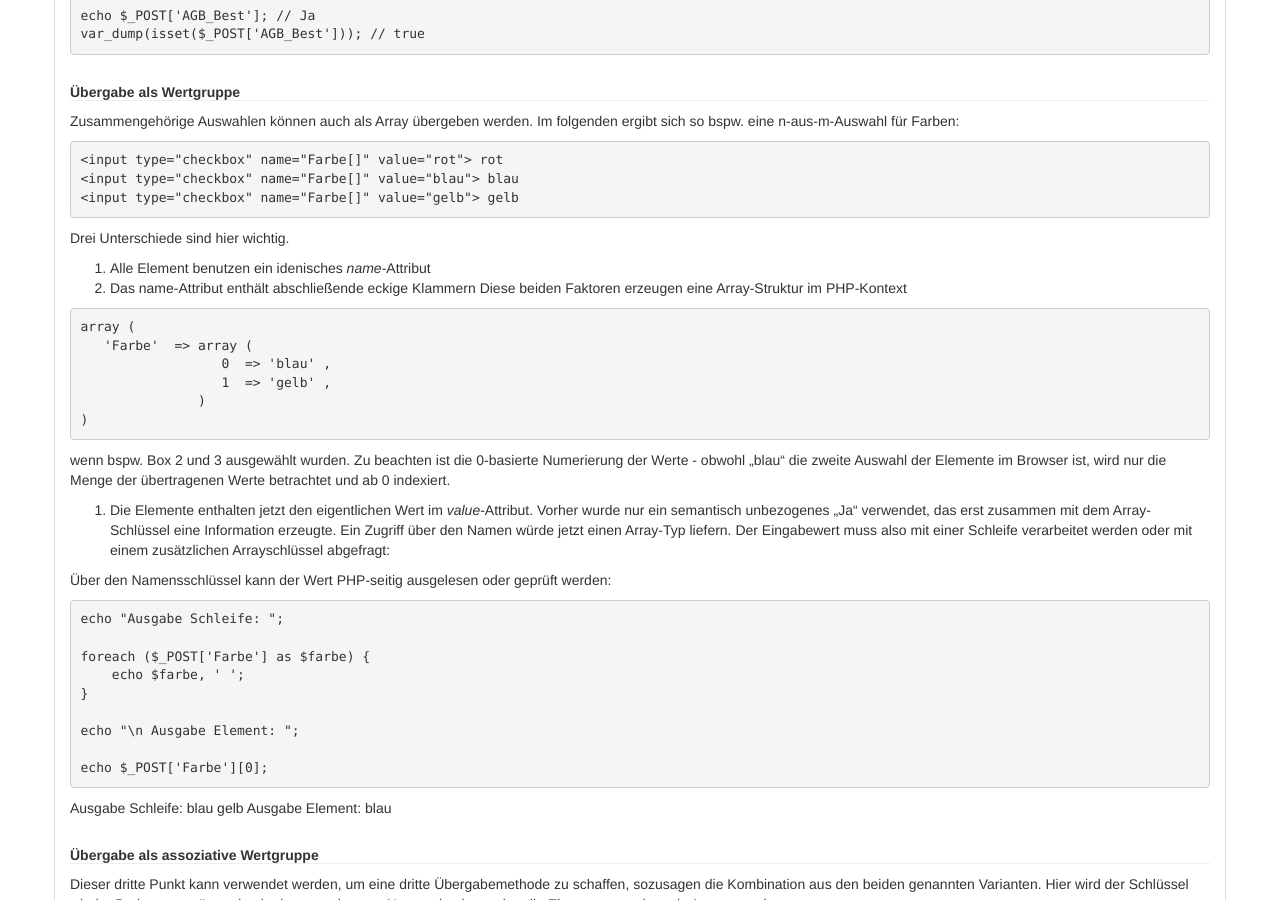
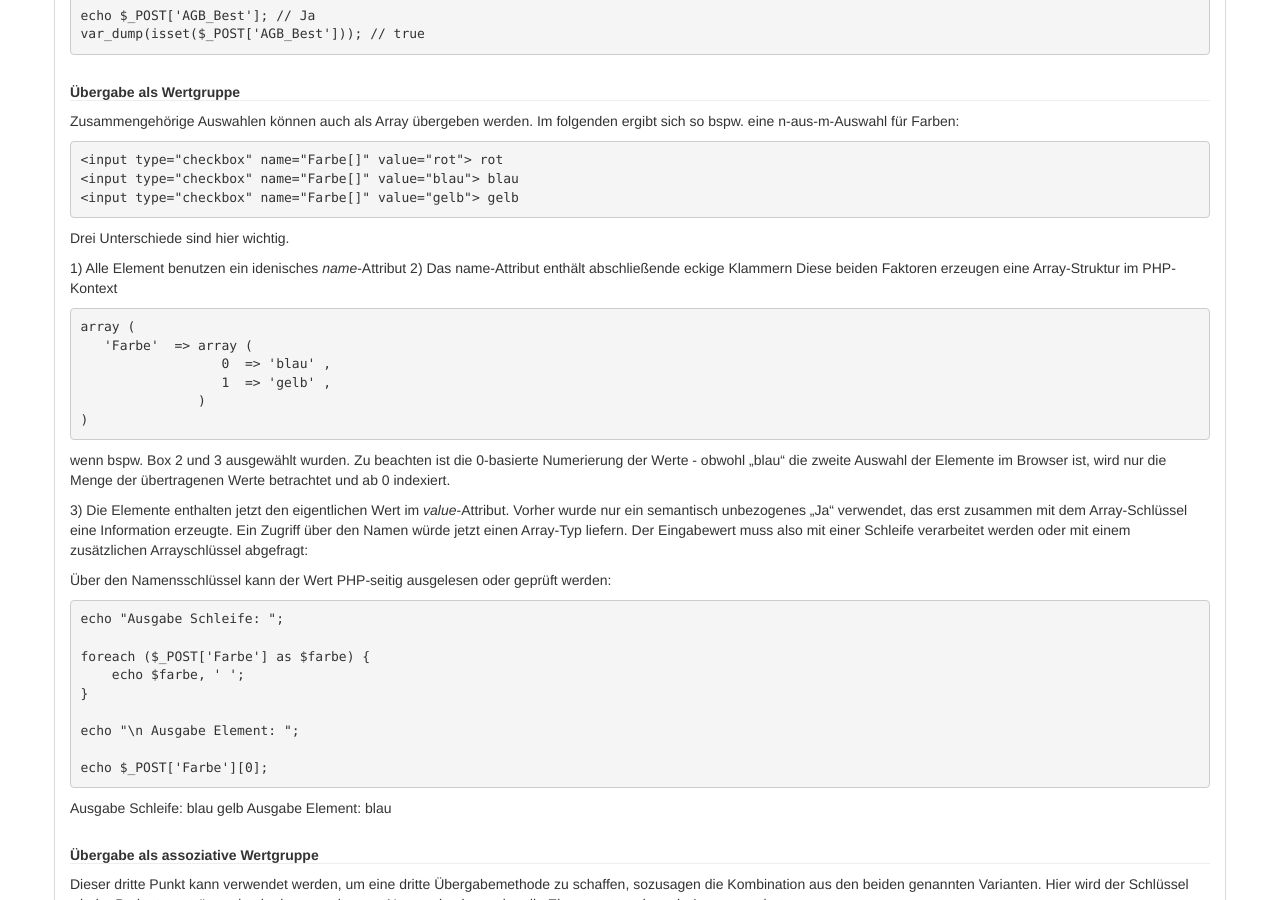
Before and after one commit to php-de/php-de.github.io, a Jekyll site: the page built from form/auswahlfelder.md, in a window 1280 px wide and 900 px high, scrolled down 2104 px. Built offline with Jekyll 4.4.1, drawn with Linux system fonts in a browser that asks for light colours; nearby versions of some CDN libraries.

Commit message:
Update auswahlfelder.md

```diff
--- a/form/auswahlfelder.md
+++ b/form/auswahlfelder.md
@@ -145,8 +145,8 @@ bspw. eine n-aus-m-Auswahl für Farben:
 
 Drei Unterschiede sind hier wichtig.
 
-1. Alle Element benutzen ein idenisches *name*-Attribut
-2. Das name-Attribut enthält abschließende eckige Klammern
+1) Alle Element benutzen ein idenisches *name*-Attribut
+2) Das name-Attribut enthält abschließende eckige Klammern
 Diese beiden Faktoren erzeugen eine Array-Struktur im PHP-Kontext
 
 ~~~ php
@@ -160,7 +160,7 @@ array (
 
 wenn bspw. Box 2 und 3 ausgewählt wurden. Zu beachten ist die 0-basierte Numerierung der Werte - obwohl „blau“ die zweite Auswahl der Elemente im Browser ist, wird nur die Menge der übertragenen Werte betrachtet und ab 0 indexiert.
 
-3. Die Elemente enthalten jetzt den eigentlichen Wert im *value*-Attribut. Vorher wurde nur ein semantisch unbezogenes „Ja“ verwendet, das erst zusammen mit dem Array-Schlüssel eine Information erzeugte.
+3) Die Elemente enthalten jetzt den eigentlichen Wert im *value*-Attribut. Vorher wurde nur ein semantisch unbezogenes „Ja“ verwendet, das erst zusammen mit dem Array-Schlüssel eine Information erzeugte.
 Ein Zugriff über den Namen würde jetzt einen Array-Typ liefern. Der Eingabewert muss also mit einer Schleife verarbeitet werden oder mit einem zusätzlichen Arrayschlüssel abgefragt:
 
 Über den Namensschlüssel kann der Wert PHP-seitig ausgelesen oder geprüft werden:
```
